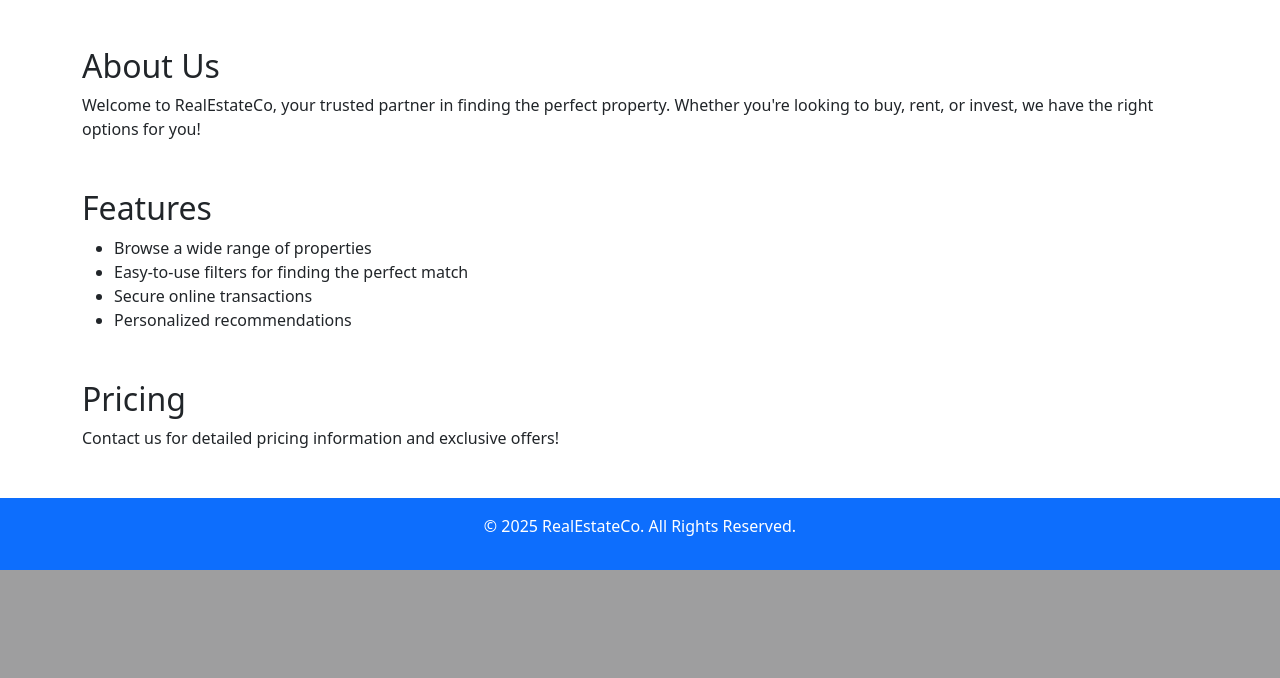
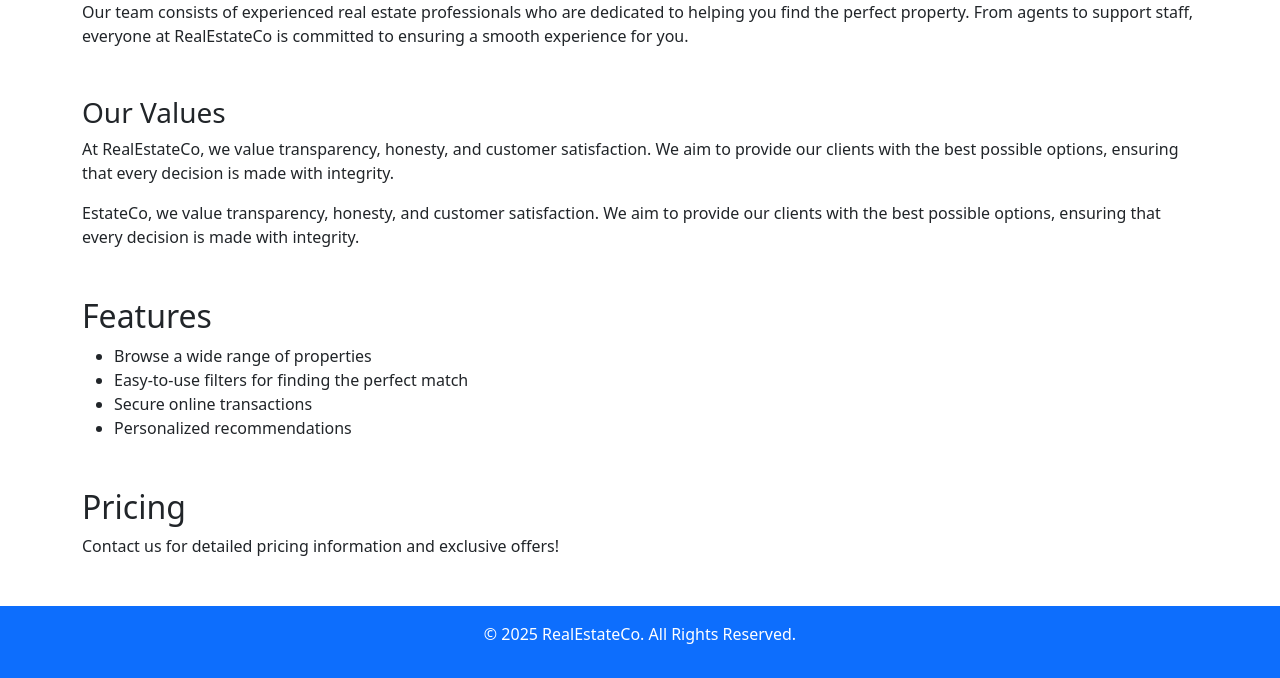
Before and after one commit to emmakaranja757/apiproject, a PHP site: page /processes/display.php in a window 1280 px wide. Shown: the part 1052-1730 px from the top of the page. Before the commit the page ends 1622 px from the top, so only its background shows below. Run offline with PHP 8.4, Linux system fonts and the light colour scheme; some libraries are stand-ins or nearby versions.

Commit message:
About us

```diff
--- a/processes/display.php
+++ b/processes/display.php
@@ -13,9 +42,9 @@
   <nav class="navbar navbar-expand-lg navbar-dark bg-primary">
     <div class="container-fluid">
       <!-- Logo -->
-      <a class="navbar-brand" href="#">
-        <img src="https://via.placeholder.com/40" alt="Logo" class="d-inline-block align-text-top" style="width: 40px; height: 40px;">
-        RealEstateCo
+      <a class="navbar-brand d-flex align-items-center" href="#">
+        <img src="https://via.placeholder.com/50" alt="Logo" class="d-inline-block align-text-top">
+        <span class="ms-2">RealEstateCo</span> <!-- Added space between logo and text -->
       </a>
       <button class="navbar-toggler" type="button" data-bs-toggle="collapse" data-bs-target="#navbarNav" aria-controls="navbarNav" aria-expanded="false" aria-label="Toggle navigation">
         <span class="navbar-toggler-icon"></span>
@@ -85,6 +125,34 @@
     <section id="about">
       <h2>About Us</h2>
       <p>Welcome to RealEstateCo, your trusted partner in finding the perfect property. Whether you're looking to buy, rent, or invest, we have the right options for you!</p>
+ <!-- About Us Dropdown -->
+    <div class="dropdown mt-4">
+      <button class="btn btn-secondary dropdown-toggle" type="button" id="aboutDropdown" data-bs-toggle="dropdown" aria-expanded="false">
+          Learn More
+        </button>
+        <ul class="dropdown-menu" aria-labelledby="aboutDropdown">
+          <li><a class="dropdown-item" href="#">Our History</a></li>
+          <li><a class="dropdown-item" href="#">Our Team</a></li>
+          <li><a class="dropdown-item" href="#">Our Values</a></li>
+        </ul>
+      </div>
+    </section>
+
+    <!-- About Us Detailed Sections -->
+    <section id="ourHistory" class="mt-5">
+      <h3>Our History</h3>
+      <p>RealEstateCo was founded in 2010 with the vision of providing affordable housing options to people across the city. Over the years, we've grown into one of the leading real estate platforms, offering both rental and investment opportunities.</p>
+    </section>
+
+    <section id="ourTeam" class="mt-5">
+      <h3>Our Team</h3>
+      <p>Our team consists of experienced real estate professionals who are dedicated to helping you find the perfect property. From agents to support staff, everyone at RealEstateCo is committed to ensuring a smooth experience for you.</p>
+    </section>
+
+    <section id="ourValues" class="mt-5">
+      <h3>Our Values</h3>
+      <p>At RealEstateCo, we value transparency, honesty, and customer satisfaction. We aim to provide our clients with the best possible options, ensuring that every decision is made with integrity.</p>
+    </section>EstateCo, we value transparency, honesty, and customer satisfaction. We aim to provide our clients with the best possible options, ensuring that every decision is made with integrity.</p>
     </section>
 
     <section id="features" class="mt-5">
```
Also changed, not shown: other parts of processes/display.php (+40 -0 lines).
